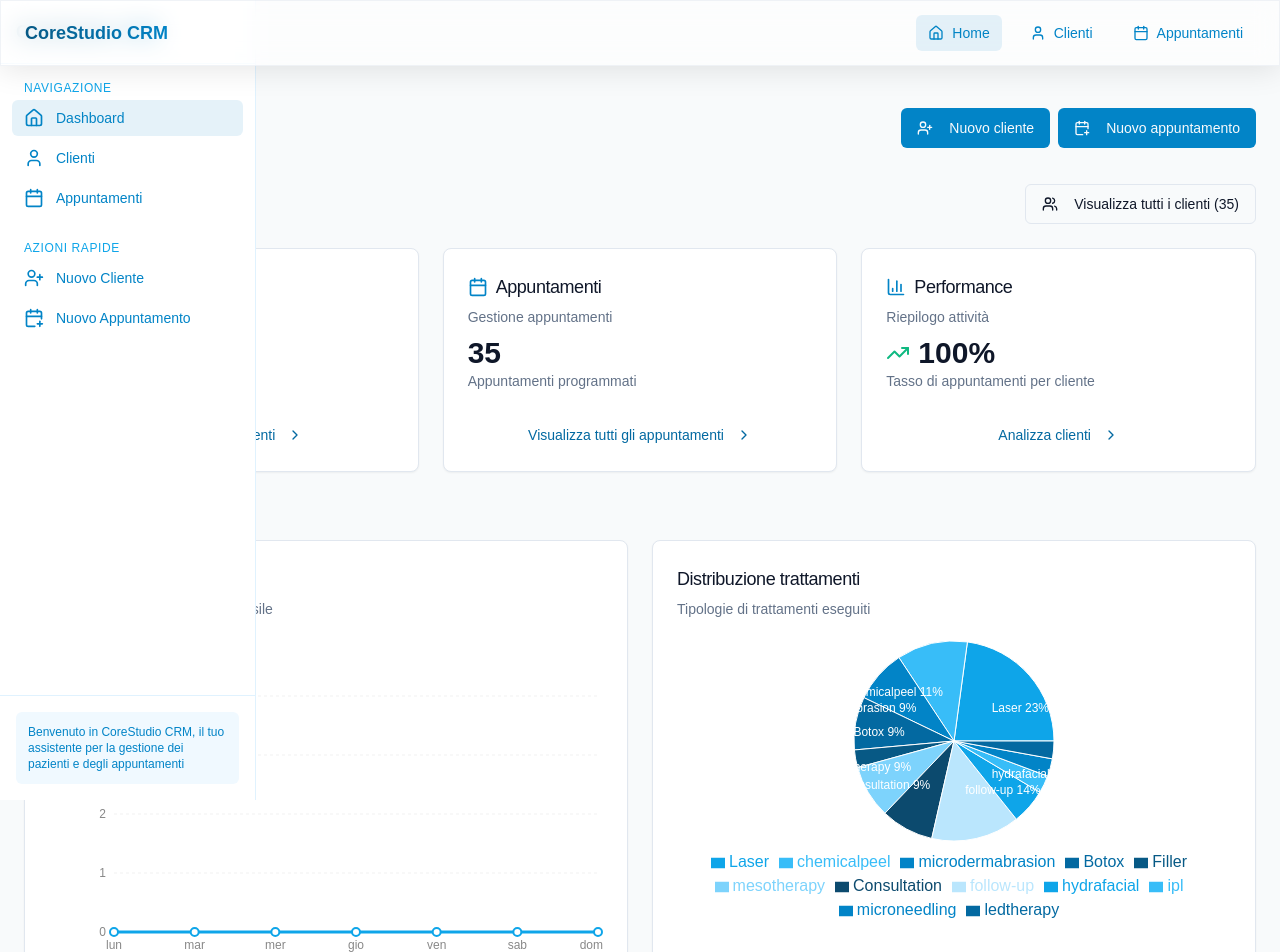
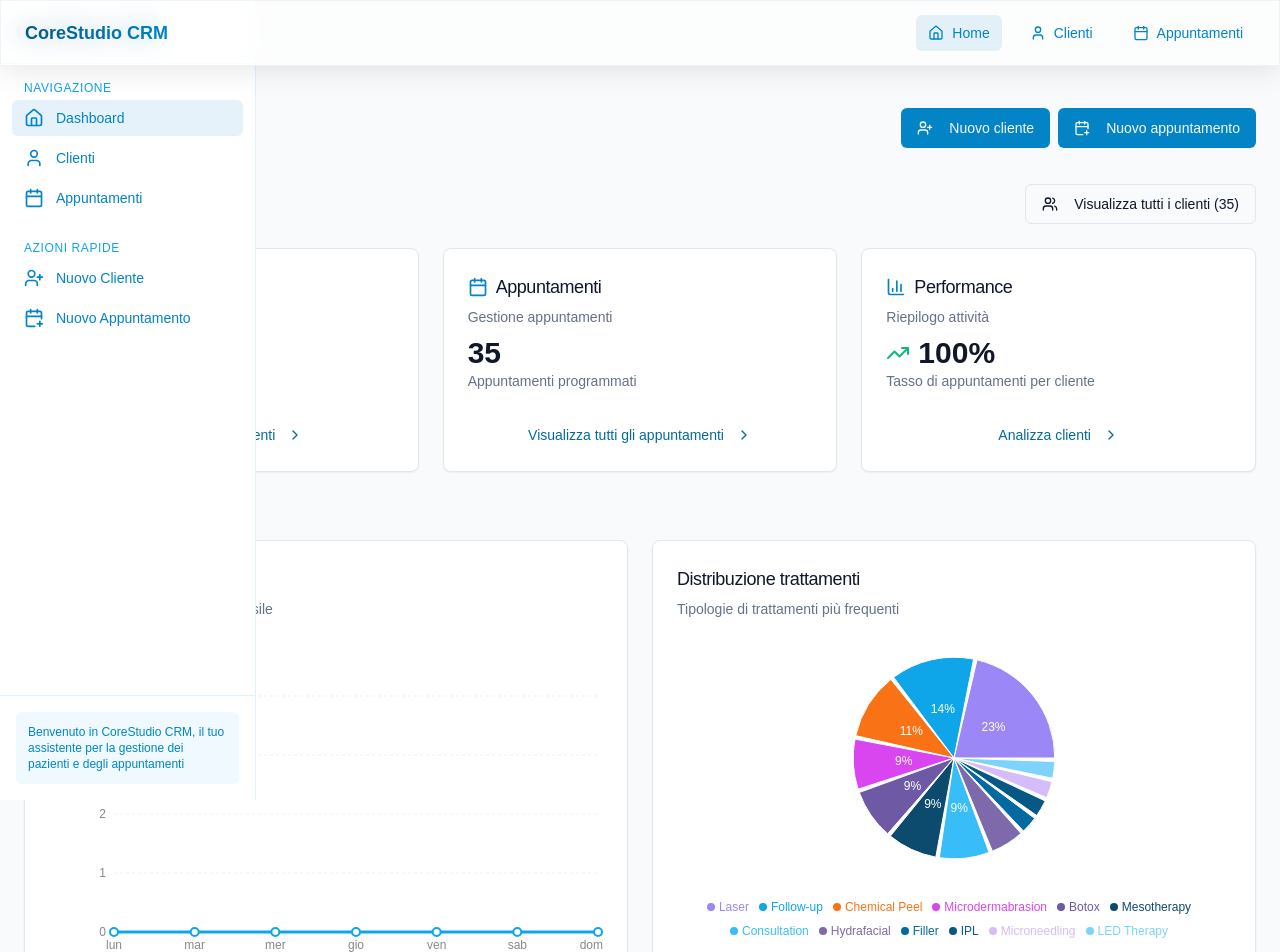
Before and after one commit to corestudiocrm/dermacrm-helper, a React (Vite) app: page / in a window 1280 px wide. Shown: the top 952 px of the page. Built offline with nearby package versions, Linux system fonts and the light colour scheme.

Commit message:
Improve treatment distribution chart
This commit improves the treatment distribution chart.

```diff
--- a/src/components/dashboard/DashboardCharts.tsx
+++ b/src/components/dashboard/DashboardCharts.tsx
@@ -24,10 +24,10 @@ const DashboardCharts: React.FC = () => {
       <Card className="col-span-1">
         <CardHeader className="pb-2">
           <CardTitle className="text-lg font-medium">Distribuzione trattamenti</CardTitle>
-          <CardDescription>Tipologie di trattamenti eseguiti</CardDescription>
+          <CardDescription>Tipologie di trattamenti più frequenti</CardDescription>
         </CardHeader>
         <CardContent className="flex flex-col items-center">
-          <div className="h-[300px] w-full">
+          <div className="h-[320px] w-full">
             <TreatmentDistributionChart
               appointments={appointments}
               treatments={treatments}
--- a/src/components/dashboard/charts/TreatmentDistributionChart.tsx
+++ b/src/components/dashboard/charts/TreatmentDistributionChart.tsx
@@ -9,7 +9,7 @@ import {
   Legend
 } from 'recharts';
 import { Treatment, Appointment } from '@/context/types';
-import { COLORS, appointmentTypesConfig } from './config';
+import { COLORS } from './config';
 
 interface TreatmentDistributionChartProps {
   appointments: Appointment[];
@@ -22,53 +22,87 @@ const TreatmentDistributionChart: React.FC<TreatmentDistributionChartProps> = ({
 }) => {
   // Data for appointment types distribution
   const appointmentTypesData = useMemo(() => {
+    // Create a map to count treatments
     const counts: Record<string, number> = {};
 
+    // Initialize all treatment types with zero
     treatments.forEach(treatment => {
-      // Initialize each treatment type
-      counts[treatment.toLowerCase().replace(' ', '')] = 0;
+      counts[treatment] = 0;
     });
 
+    // Count occurrences of each treatment
     appointments.forEach(appointment => {
-      const type = appointment.treatment.toLowerCase().replace(' ', '');
+      const type = appointment.treatment;
       if (counts[type] !== undefined) {
         counts[type]++;
+      } else {
+        // Handle treatments that might not be in the predefined list
+        counts[type] = (counts[type] || 0) + 1;
       }
     });
 
-    return Object.keys(counts).map(key => ({
-      name: key,
-      value: counts[key],
-      label: key
-    }));
+    // Convert to array format for Recharts and filter out zero counts
+    return Object.entries(counts)
+      .filter(([_, count]) => count > 0)
+      .map(([name, value], index) => ({
+        name,
+        value,
+        fill: COLORS[index % COLORS.length]
+      }))
+      .sort((a, b) => b.value - a.value); // Sort by frequency, most frequent first
   }, [appointments, treatments]);
 
-  const renderCustomizedLabel = ({ cx, cy, midAngle, innerRadius, outerRadius, percent, index, name }: any) => {
+  // Custom tooltip for the pie chart
+  const CustomTooltip = ({ active, payload }: any) => {
+    if (active && payload && payload.length) {
+      const data = payload[0].payload;
+      return (
+        <div className="bg-white p-2 border border-gray-200 rounded-md shadow-md">
+          <p className="font-medium">{data.name}</p>
+          <p className="text-sm">
+            <span className="font-medium">{data.value}</span> appuntamenti
+          </p>
+          <p className="text-xs text-muted-foreground">
+            {((data.value / appointments.length) * 100).toFixed(1)}% del totale
+          </p>
+        </div>
+      );
+    }
+    return null;
+  };
+
+  // Render a custom label inside the pie slices for larger segments
+  const renderCustomizedLabel = ({ cx, cy, midAngle, innerRadius, outerRadius, percent, name }: any) => {
     const RADIAN = Math.PI / 180;
     const radius = innerRadius + (outerRadius - innerRadius) * 0.5;
     const x = cx + radius * Math.cos(-midAngle * RADIAN);
     const y = cy + radius * Math.sin(-midAngle * RADIAN);
 
-    if (percent < 0.05) return null;
-
-    // Check if name is a string before using toLowerCase
-    const treatment = typeof name === 'string' ? name.toLowerCase() : String(name);
-    const config = appointmentTypesConfig[treatment as keyof typeof appointmentTypesConfig];
-    const displayName = config ? config.label : name;
+    // Only show labels for segments that are at least 8% of the total
+    if (percent < 0.08) return null;
 
     return (
       <text
         x={x}
         y={y}
-        fill="#fff"
-        textAnchor={x > cx ? 'start' : 'end'}
+        fill="#ffffff"
+        textAnchor="middle"
         dominantBaseline="central"
         fontSize={12}
+        fontWeight={500}
       >
-        {`${displayName} ${(percent * 100).toFixed(0)}%`}
+        {`${(percent * 100).toFixed(0)}%`}
       </text>
     );
   };
+
+  if (appointmentTypesData.length === 0) {
+    return (
+      <div className="h-full w-full flex items-center justify-center">
+        <p className="text-muted-foreground">Nessun dato disponibile</p>
+      </div>
+    );
+  }
 
   return (
     <ResponsiveContainer width="100%" height="100%">
@@ -79,44 +113,31 @@ const TreatmentDistributionChart: React.FC<TreatmentDistributionChartProps> = ({
           cy="50%"
           labelLine={false}
           label={renderCustomizedLabel}
-          outerRadius={100}
+          outerRadius={({ chartWidth, chartHeight }) => Math.min(chartWidth, chartHeight) * 0.35}
+          innerRadius={({ chartWidth, chartHeight }) => Math.min(chartWidth, chartHeight) * 0.2}
           fill="#8884d8"
           dataKey="value"
           nameKey="name"
+          paddingAngle={2}
         >
           {appointmentTypesData.map((entry, index) => (
-            <Cell key={`cell-${index}`} fill={COLORS[index % COLORS.length]} />
+            <Cell
+              key={`cell-${index}`}
+              fill={COLORS[index % COLORS.length]}
+              stroke="white"
+              strokeWidth={1}
+            />
           ))}
         </Pie>
-        <Tooltip
-          formatter={(value, name) => {
-            // Check if name is a string before using toLowerCase
-            const treatment = typeof name === 'string' ? name.toLowerCase() : String(name);
-            const config = typeof treatment === 'string' ?
-              appointmentTypesConfig[treatment as keyof typeof appointmentTypesConfig] :
-              undefined;
-            return [value, config ? config.label : name];
-          }}
-          contentStyle={{
-            backgroundColor: 'white',
-            border: '1px solid #f1f1f1',
-            borderRadius: '6px',
-            boxShadow: '0 2px 10px rgba(0,0,0,0.1)',
-            fontSize: '12px'
-          }}
-        />
+        <Tooltip content={<CustomTooltip />} />
         <Legend
-          formatter={(value) => {
-            // Check if value is a string before using toLowerCase
-            const treatment = typeof value === 'string' ? value.toLowerCase() : String(value);
-            const config = typeof treatment === 'string' ?
-              appointmentTypesConfig[treatment as keyof typeof appointmentTypesConfig] :
-              undefined;
-            return config ? config.label : value;
-          }}
           layout="horizontal"
           verticalAlign="bottom"
           align="center"
+          formatter={(value) => <span className="text-xs font-medium">{value}</span>}
+          iconSize={8}
+          iconType="circle"
+          wrapperStyle={{ paddingTop: 10 }}
         />
       </PieChart>
     </ResponsiveContainer>
--- a/src/components/dashboard/charts/config.ts
+++ b/src/components/dashboard/charts/config.ts
@@ -1,26 +1,33 @@
-
-// Enhanced color palette with better contrast based on our core colors
+// Enhanced color palette with better contrast
 export const COLORS = [
-  '#0ea5e9',
-  '#38bdf8',
-  '#0284c7',
-  '#0369a1',
-  '#075985',
-  '#7dd3fc',
-  '#0c4a6e',
-  '#bae6fd'
+  '#9b87f5', // Primary purple
+  '#0ea5e9', // Ocean blue
+  '#f97316', // Bright orange
+  '#d946ef', // Magenta pink
+  '#6E59A5', // Tertiary purple
+  '#0c4a6e', // Deep blue
+  '#38bdf8', // Light blue
+  '#7E69AB', // Secondary purple
+  '#0369a1', // Mid blue
+  '#075985', // Dark blue
+  '#D6BCFA', // Light purple
+  '#7dd3fc'  // Lightest blue
 ];
 
 // Define the chart configuration for the appointment types chart
 export const appointmentTypesConfig = {
-  laser: { label: 'Laser', theme: { light: '#0ea5e9', dark: '#38bdf8' } },
-  chemical: { label: 'Chemical Peel', theme: { light: '#0284c7', dark: '#0369a1' } },
-  micro: { label: 'Microdermabrasion', theme: { light: '#075985', dark: '#7dd3fc' } },
-  botox: { label: 'Botox', theme: { light: '#0c4a6e', dark: '#bae6fd' } },
-  filler: { label: 'Filler', theme: { light: '#0ea5e9', dark: '#38bdf8' } },
-  meso: { label: 'Mesotherapy', theme: { light: '#0284c7', dark: '#0369a1' } },
-  consultation: { label: 'Consultation', theme: { light: '#075985', dark: '#7dd3fc' } },
-  followup: { label: 'Follow-up', theme: { light: '#0c4a6e', dark: '#bae6fd' } },
+  laser: { label: 'Laser', theme: { light: '#9b87f5', dark: '#7E69AB' } },
+  chemicalpeel: { label: 'Chemical Peel', theme: { light: '#0ea5e9', dark: '#0369a1' } },
+  microdermabrasion: { label: 'Microdermabrasion', theme: { light: '#f97316', dark: '#f97316' } },
+  botox: { label: 'Botox', theme: { light: '#d946ef', dark: '#d946ef' } },
+  filler: { label: 'Filler', theme: { light: '#6E59A5', dark: '#6E59A5' } },
+  mesotherapy: { label: 'Mesotherapy', theme: { light: '#0c4a6e', dark: '#0c4a6e' } },
+  consultation: { label: 'Consultation', theme: { light: '#38bdf8', dark: '#38bdf8' } },
+  followup: { label: 'Follow-up', theme: { light: '#075985', dark: '#075985' } },
+  hydrafacial: { label: 'Hydrafacial', theme: { light: '#D6BCFA', dark: '#D6BCFA' } },
+  ipl: { label: 'IPL', theme: { light: '#7dd3fc', dark: '#7dd3fc' } },
+  microneedling: { label: 'Microneedling', theme: { light: '#0ea5e9', dark: '#0ea5e9' } },
+  ledtherapy: { label: 'LED Therapy', theme: { light: '#f97316', dark: '#f97316' } },
 };
 
 // Define the chart configuration for the weekly appointments chart
```
